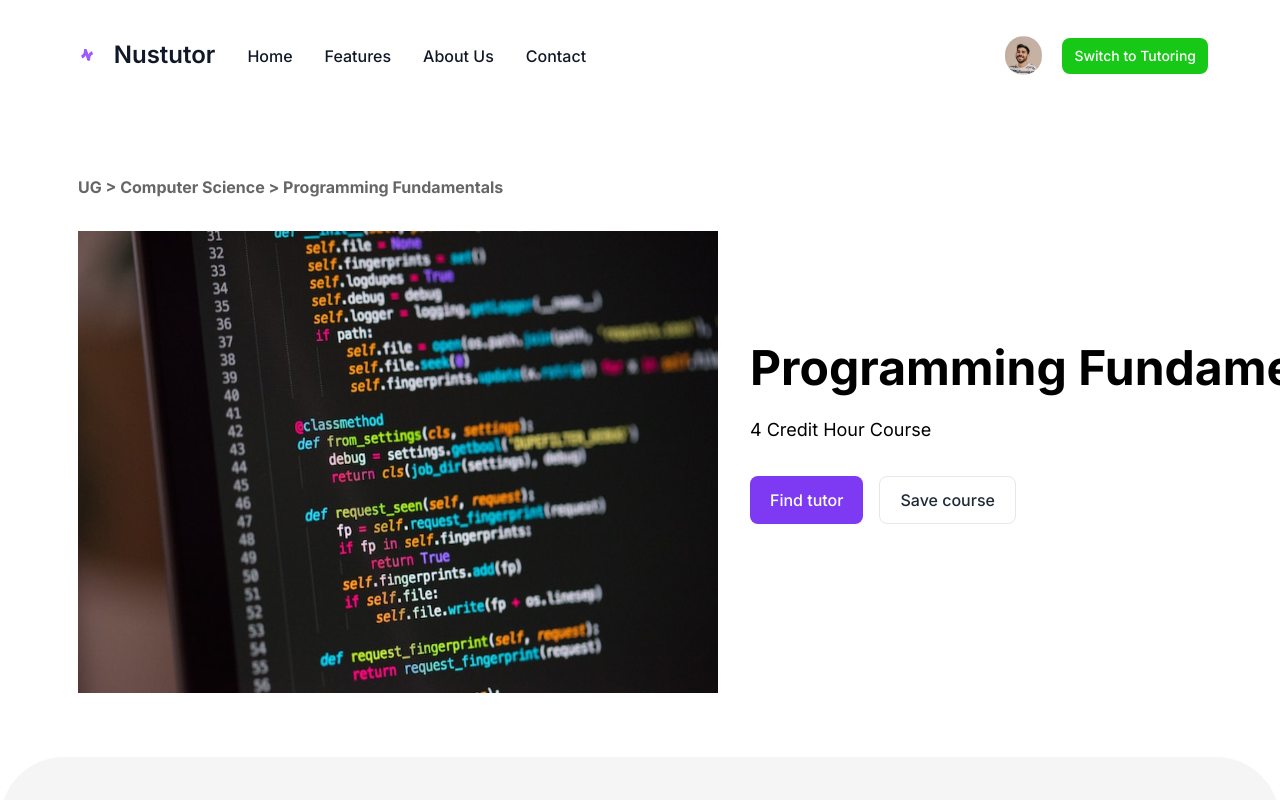
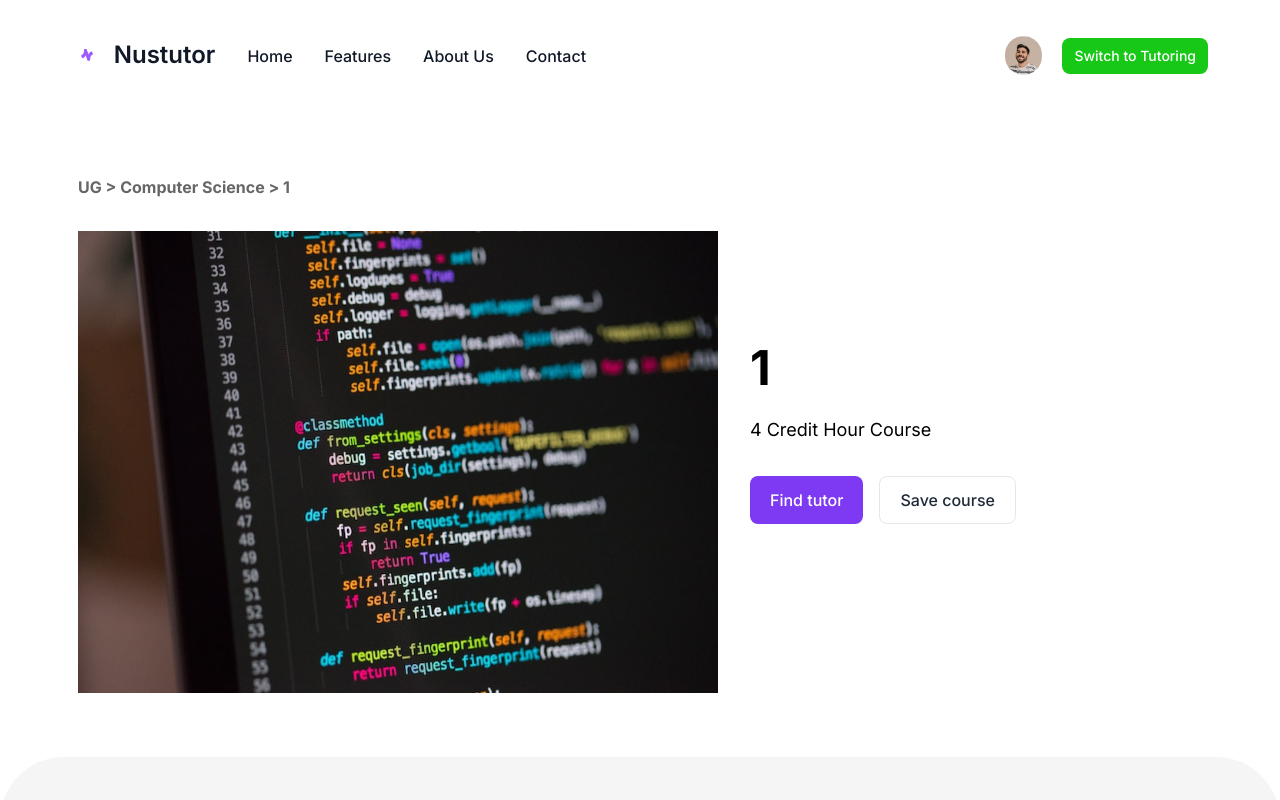
Before and after one commit to Nustutor/Frontend-Nustutor, a Next.js app: page /home/1 in a window 1280 px wide. Shown: the top 800 px of the page. Built offline with nearby package versions, Linux system fonts and the light colour scheme.

Commit message:
added routing for enrolling

```diff
--- a/components/courseDetails/index.tsx
+++ b/components/courseDetails/index.tsx
@@ -1,12 +1,17 @@
+"use client"
 import React from 'react'
 import CourseListing from './courseListing';
+import { usePathname } from 'next/navigation';
 
 const CoursePage = () => {
+
+  const title = decodeURIComponent(usePathname().split('/home/')[1]);
+
   return (
     <CourseListing
       Level="UG"
       Category="Computer Science"
-      Title={`Programming Fundamentals`}
+      Title={title}
       CourseDescription="4 Credit Hour Course"
       CourseHero={"/courseListing.png"}  />
   )
--- a/components/courses/courseCard.tsx
+++ b/components/courses/courseCard.tsx
@@ -8,7 +8,7 @@ const CourseCard = ({img,category,title,description}) => {
   const router = useRouter();
 
   const handleEnrollClick = () => {
-    router.push('/onboarding/signup');
+    router.push(`/home/${title}`);
   };
 
   return (
```
